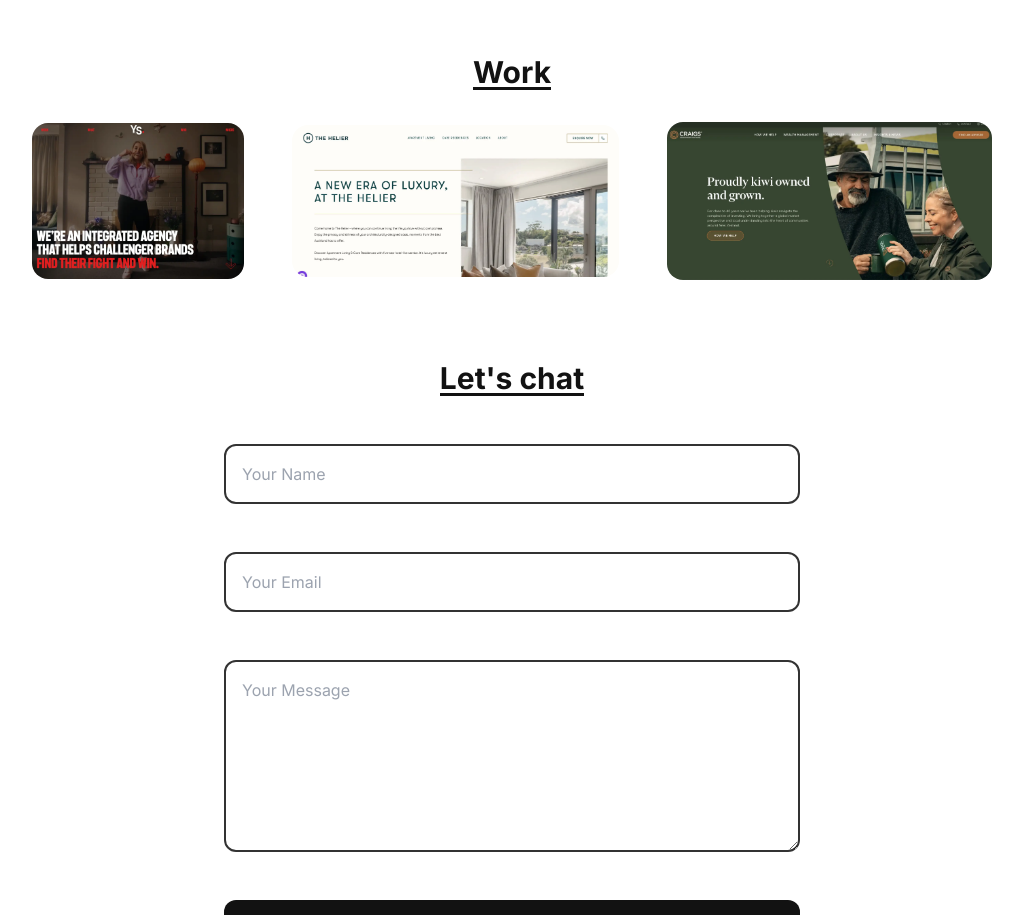
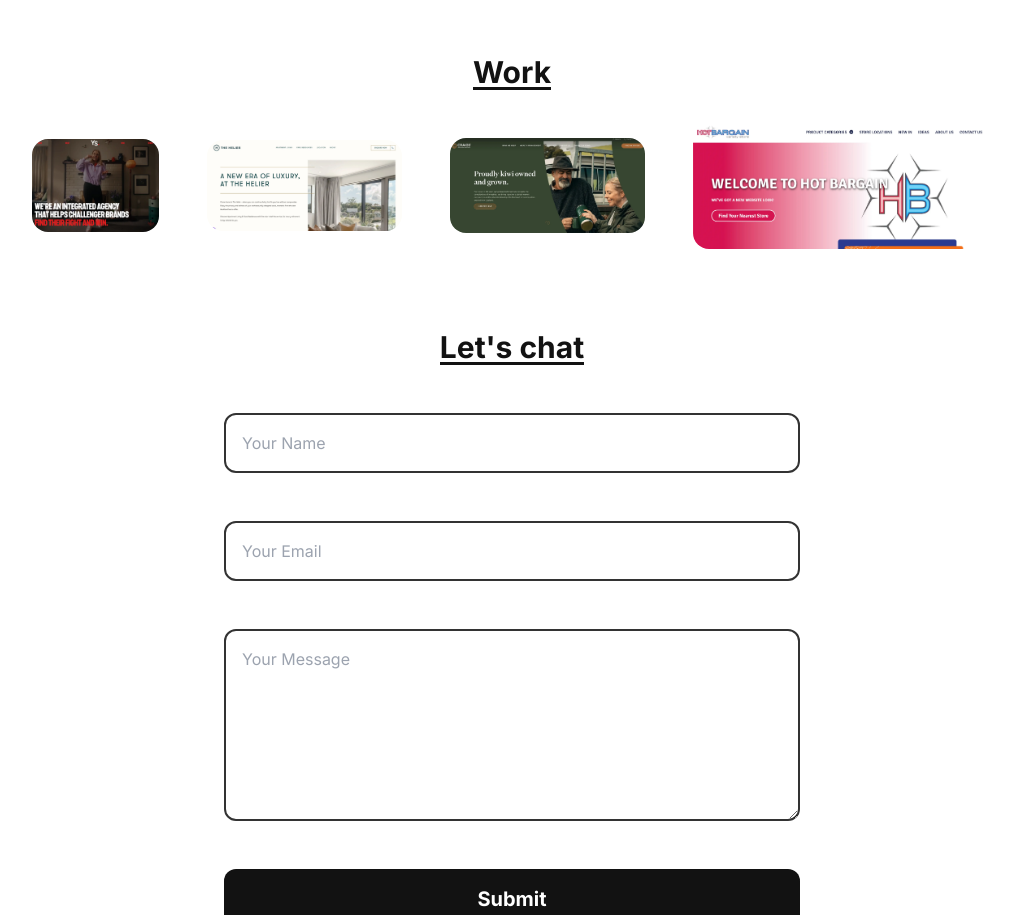
Before and after one commit to CalebWright156/portfolio2024, a Next.js app: page / in a window 1280 px wide. Shown: the part 1860-2775 px from the top of the page, without its empty margins (128-1151 px from the left). Built offline with nearby package versions, Linux system fonts and the light colour scheme.

Commit message:
added new project to work section

```diff
--- a/components/WorkSection.tsx
+++ b/components/WorkSection.tsx
@@ -30,6 +30,14 @@ const WorkSection:React.FC = () => {
             description: `I was part of the team that built the UI for the new Craigs Investment Partner Website. Later on I was also the lead on developing a plugin that enabled the client to use redirects within the context of our headless architecture.`,
             link: 'https://craigsip.com'
         },
+        {
+            imageSrc: '/Hot-Bargain.webp',
+            projectName: 'Hot Bargain Rebuild',
+            role: 'Lead Developer',
+            technologies: ['wordpress', 'PHP', 'JavaScript', 'CSS'],
+            description: `A complete rebuild of the Hot Bargain website. I was responsible for the front-end development of the site. I used Wordpress to build the site, with the website builder Elementor and used PHP and JavaScript to add custom functionality to the site.`,
+            link: 'https://www.hotbargain.com.au'
+        },
     ]
 
     return (
--- a/components/modules/WorkDrawer.tsx
+++ b/components/modules/WorkDrawer.tsx
@@ -60,7 +60,7 @@ const WorkDrawer:React.FC<WorkDrawerProps> = ({imageSrc, projectName, link, role
                     </DrawerHeader>
                     <DrawerFooter>
                         <DrawerClose>
-                            <button className={'dark:text-brand_1'}>Close</button>
+                            <button className={'dark:text-brand_1 underline'}>Close</button>
                         </DrawerClose>
                     </DrawerFooter>
                 </DrawerContent>
```
Also changed, not shown: public/Hot-Bargain.webp (added).
